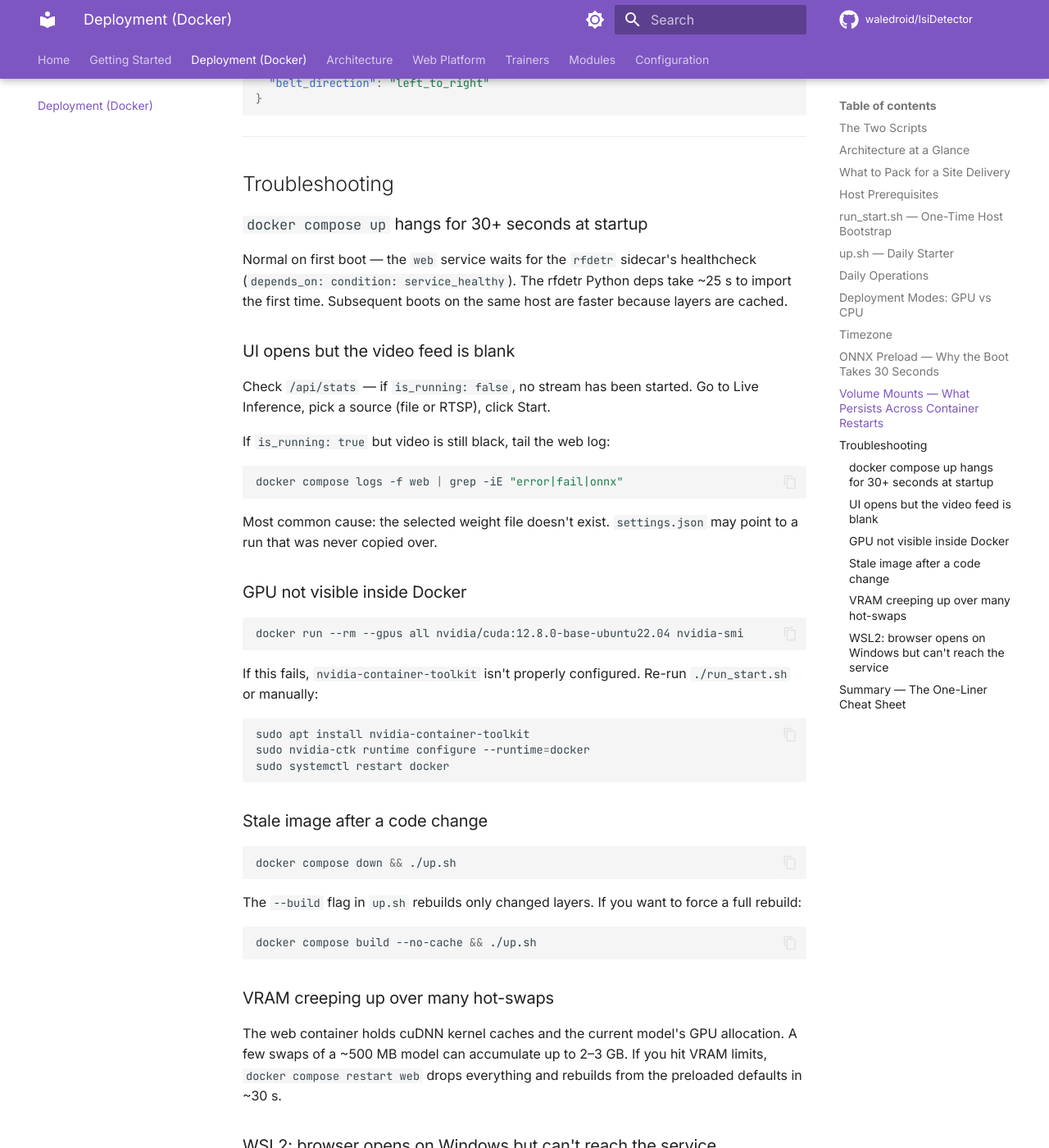
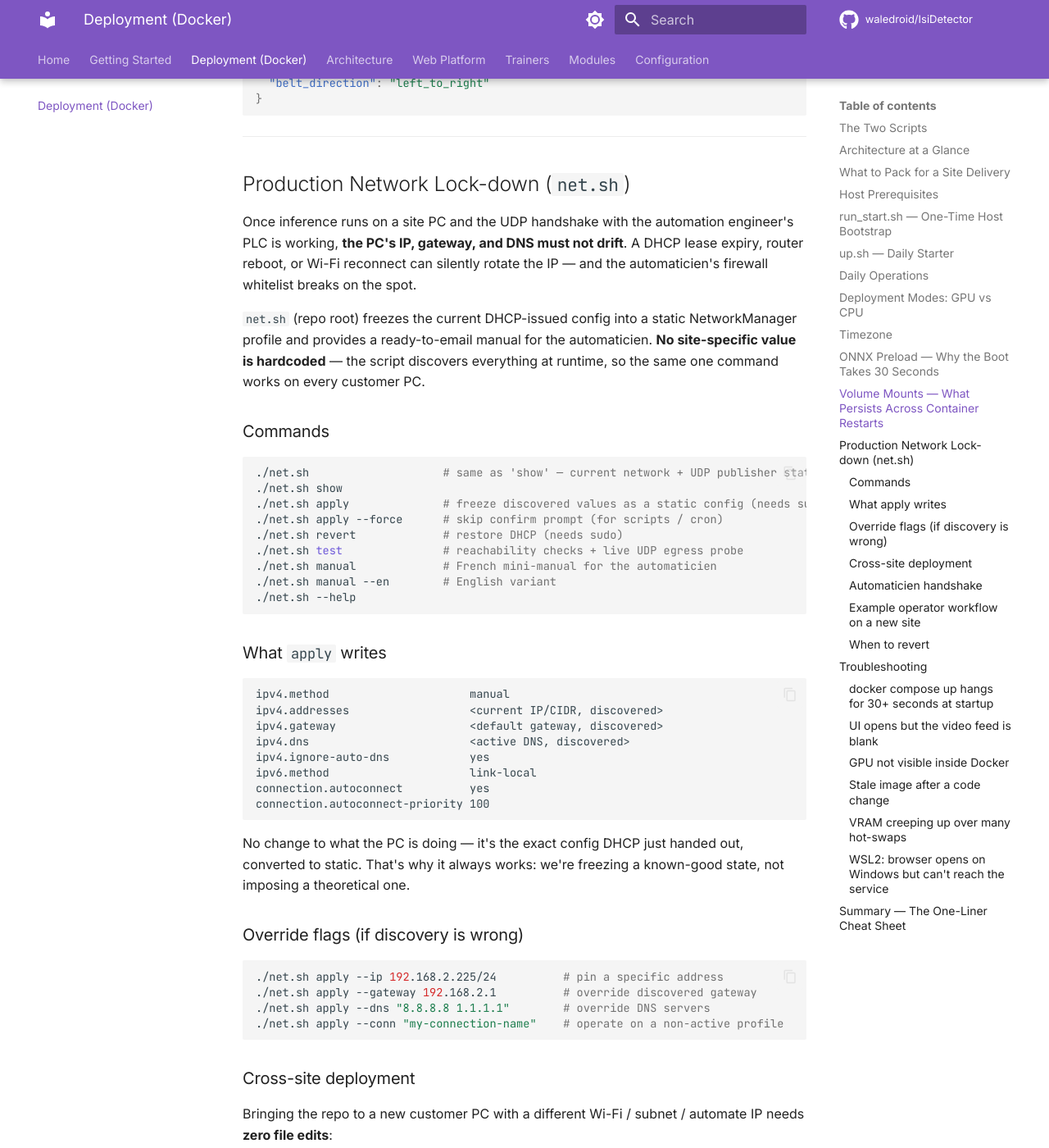
Before and after one commit to waledroid/IsiDetector, an MkDocs documentation site: the page built from docs/deployment.md, in a window 1280 px wide and 1400 px high, scrolled down 7820 px. Shown: the whole window at 82% size. Built offline with MkDocs 1.6.1 and Material for MkDocs 9.7.7, drawn with Linux system fonts in a browser that asks for light colours; comment, search, counter and statistics services are not loaded; some of the changed text lies outside the part shown.

Commit message:
Add net.sh — freeze site network config + automaticien handshake doc
Ad-hoc 'nmcli modify' commands on site PCs were error-prone (left /22+/23
cruft on the last deploy) and every command needed the correct SSID /
interface / IP / gateway typed by hand — values that differ site-to-site.
DHCP lease rotation or a Wi-Fi reconnect could also silently change our
IP and break the automate's firewall whitelist.

net.sh solves both:

- Discovery-first: reads the active NetworkManager connection, IP, gateway,
  DNS, and the live web container's UDP_HOST/UDP_PORT at runtime. No
  site-specific value is hardcoded in the script or the docs, so one
  unmodified script works across every customer PC.
- apply: freezes the discovered values as a static config (ipv4.method
  manual + autoconnect yes + priority 100 + ipv4.ignore-auto-dns yes).
  We're not changing how the PC works — we're pinning the DHCP-issued
  config that already works so it can't drift after reboot or reconnect.
- revert: atomic restore to DHCP.
- test: gateway + internet (1.1.1.1) + automate pings, plus a live UDP
  egress probe that fires a datagram from the web container and confirms
  tcpdump sees it leave the NIC. Non-zero exit on any failure so the
  command slots into cron / monit.
- manual [--en]: ready-to-email mini handshake doc — our IP, automate
  IP/port, payload spec, Python/nc/PowerShell listener recipes, iptables
  + Windows firewall rule templates, and a one-packet validation string.
  All values filled from discovery or CLI overrides; placeholders shown
  when discovery can't find them.

CLI overrides (--ip, --gateway, --dns, --conn, --automate, --port)
cover edge cases where discovery is wrong or the operator knows better.
Script errors cleanly with 'pass --X explicitly' rather than guessing.

docs/deployment.md: new 'Production Network Lock-down' section before
Troubleshooting, placed to match the operational flow. Uses placeholder
values throughout — actual IPs come from running ./net.sh manual on
each site, not from this doc.

Co-Authored-By: Claude Opus 4.7 (1M context) <noreply@anthropic.com>

````diff
--- a/docs/deployment.md
+++ b/docs/deployment.md
@@ -299,6 +299,105 @@ So adding a new `.onnx` weight is as simple as dropping it into `models/yolo/<ru
 
 ---
 
+## Production Network Lock-down (`net.sh`)
+
+Once inference runs on a site PC and the UDP handshake with the automation engineer's PLC is working, **the PC's IP, gateway, and DNS must not drift**. A DHCP lease expiry, router reboot, or Wi-Fi reconnect can silently rotate the IP — and the automaticien's firewall whitelist breaks on the spot.
+
+`net.sh` (repo root) freezes the current DHCP-issued config into a static NetworkManager profile and provides a ready-to-email manual for the automaticien. **No site-specific value is hardcoded** — the script discovers everything at runtime, so the same one command works on every customer PC.
+
+### Commands
+
+```bash
+./net.sh                    # same as 'show' — current network + UDP publisher state
+./net.sh show
+./net.sh apply              # freeze discovered values as a static config (needs sudo)
+./net.sh apply --force      # skip confirm prompt (for scripts / cron)
+./net.sh revert             # restore DHCP (needs sudo)
+./net.sh test               # reachability checks + live UDP egress probe
+./net.sh manual             # French mini-manual for the automaticien
+./net.sh manual --en        # English variant
+./net.sh --help
+```
+
+### What `apply` writes
+
+```
+ipv4.method                     manual
+ipv4.addresses                  <current IP/CIDR, discovered>
+ipv4.gateway                    <default gateway, discovered>
+ipv4.dns                        <active DNS, discovered>
+ipv4.ignore-auto-dns            yes
+ipv6.method                     link-local
+connection.autoconnect          yes
+connection.autoconnect-priority 100
+```
+
+No change to what the PC is doing — it's the exact config DHCP just handed out, converted to static. That's why it always works: we're freezing a known-good state, not imposing a theoretical one.
+
+### Override flags (if discovery is wrong)
+
+```bash
+./net.sh apply --ip 192.168.2.225/24          # pin a specific address
+./net.sh apply --gateway 192.168.2.1          # override discovered gateway
+./net.sh apply --dns "8.8.8.8 1.1.1.1"        # override DNS servers
+./net.sh apply --conn "my-connection-name"    # operate on a non-active profile
+```
+
+### Cross-site deployment
+
+Bringing the repo to a new customer PC with a different Wi-Fi / subnet / automate IP needs **zero file edits**:
+
+```bash
+git pull origin dev
+./net.sh show         # confirm discovery found sensible values
+sudo ./net.sh apply   # freeze them in place
+./net.sh manual       # print the French handshake doc with this site's IPs
+```
+
+If discovery can't find a sensible value on some machine (no NetworkManager connection, IP in the Docker bridge range, no default gateway), the script errors cleanly with a "pass `--X` explicitly" hint instead of writing a bad config.
+
+### Automaticien handshake
+
+The mini-manual from `./net.sh manual` contains:
+
+- Our source IP (frozen by `apply`)
+- The automate's IP + port (read live from the running container's `UDP_HOST`/`UDP_PORT`)
+- Payload format spec (same JSON the `UDPPublisher` emits)
+- Three listener recipes: Python / netcat / PowerShell
+- iptables and Windows-Firewall allowlist templates
+- A one-packet validation handshake (`test-from-abdul`) — proves path end-to-end
+
+Run it, paste the output into email or a ticket, and you have a self-contained doc that the other side can action without needing access to this repo.
+
+### Example operator workflow on a new site
+
+```bash
+# Fresh PC with Ubuntu Desktop + NM, just reached the stage where ./up.sh
+# is running and inference streams properly:
+
+./net.sh show                   # see 'IPv4 method: auto' (DHCP)
+sudo ./net.sh apply             # answer 'y' to the diff — config now locked
+./net.sh test                   # all 5 rows ✅
+./net.sh manual | xclip -selection clipboard
+                                # paste into email to the automation engineer
+```
+
+After `apply`, a `reboot` or `sudo nmcli connection down <CONN> && up <CONN>` leaves the IP / gateway / DNS identical — the whole point of the lock-down.
+
+### When to `revert`
+
+- Moving the PC to a different network where DHCP is mandatory
+- Troubleshooting a gateway/DNS change where you want DHCP to auto-pick new values
+- Decommissioning the PC
+
+```bash
+sudo ./net.sh revert
+```
+
+The script re-enables DHCP and clears the static fields atomically.
+
+---
+
 ## Troubleshooting
 
 ### `docker compose up` hangs for 30+ seconds at startup
````
Also changed, not shown: 1 other file.
